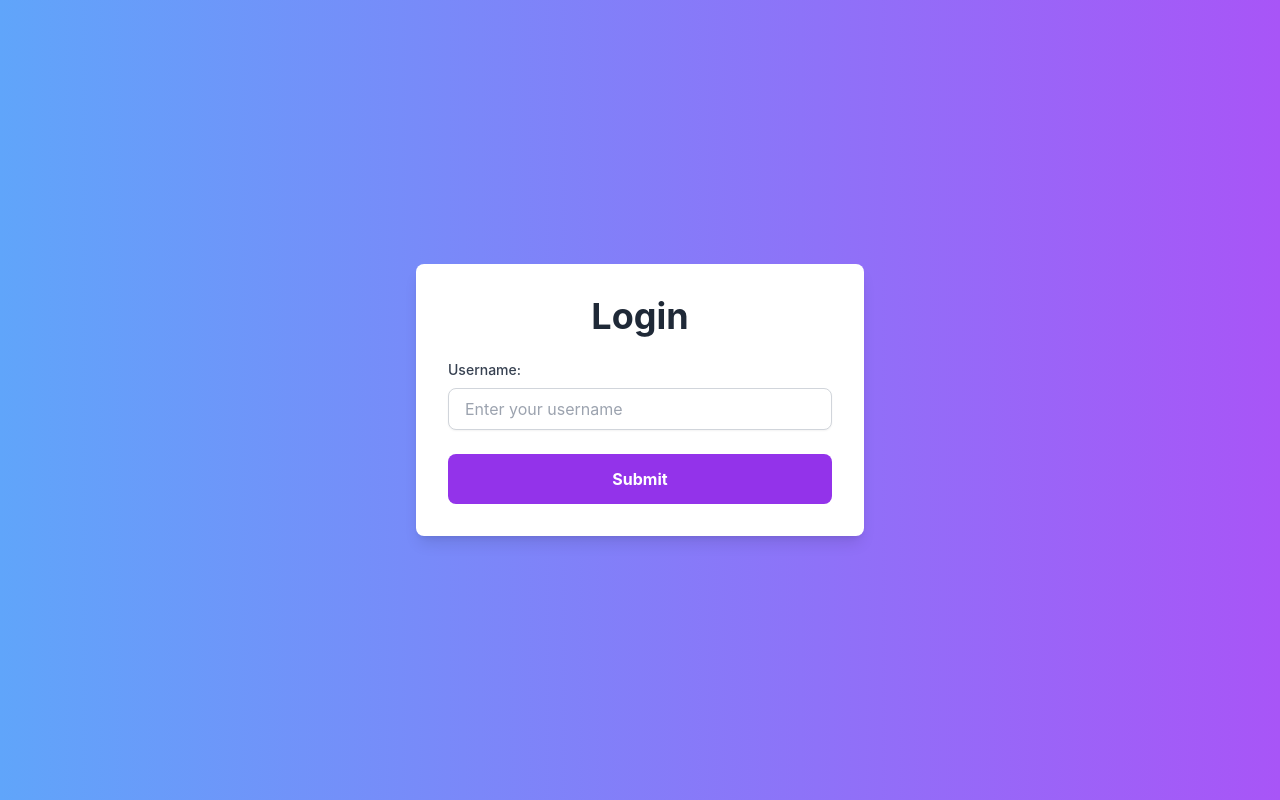
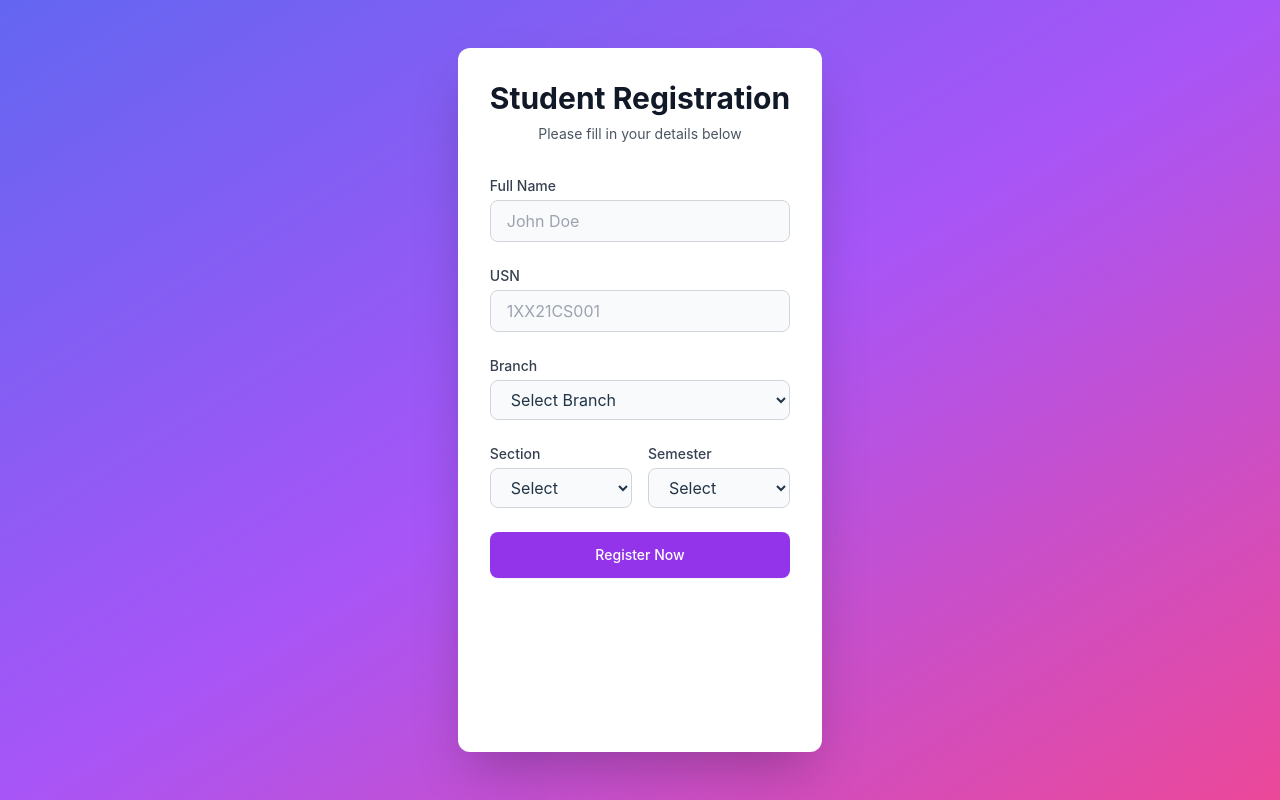
Before and after one commit to PACHITRA/dynamic-calendar, a React (Vite) app: page /register in a window 1280 px wide. Built offline with nearby package versions, Linux system fonts and the light colour scheme.

Commit message:
Register

```diff
--- a/package.json
+++ b/package.json
@@ -10,6 +10,7 @@
     "preview": "vite preview"
   },
   "dependencies": {
+    "lucide-react": "^0.469.0",
     "react": "^18.3.1",
     "react-dom": "^18.3.1"
   },
--- a/src/App.jsx
+++ b/src/App.jsx
@@ -1,9 +1,11 @@
+/* eslint-disable no-unused-vars */
 import Login from "./components/Login"
+import Register from "./components/Register"
 
 const App = () => {
   return (
     <div>
-      <Login />
+      <Register />
     </div>
   )
 }
--- /dev/null
+++ b/src/components/Register.jsx
@@ -0,0 +1,142 @@
+import { useState } from "react";
+import { AlertCircle, CheckCircle2 } from "lucide-react";
+
+const Register = () => {
+  const [name, setName] = useState("");
+  const [usn, setUsn] = useState("");
+  const [sec, setSec] = useState("");
+  const [branch, setBranch] = useState("");
+  const [sem, setSem] = useState("");
+  const [error, setError] = useState("");
+  const [submitted, setSubmitted] = useState(false);
+
+  const handleSubmit = (e) => {
+    e.preventDefault();
+    if (!name.trim() || !usn.trim() || !sec.trim() || !branch.trim() || !sem.trim()) {
+      setError("All fields are required!");
+      setSubmitted(false);
+    } else {
+      setError("");
+      console.log("Registered Data:", { name, usn, sec, branch, sem });
+      setSubmitted(true);
+    }
+  };
+
+  const handleChange = (e, setter) => {
+    setter(e.target.value);
+    setSubmitted(false);
+  };
+
+  const branches = ["Computer Science", "Information Technology", "Electronics", "Mechanical", "Civil"];
+  const sections = ["A", "B", "C", "D"];
+  const semesters = ["1", "2", "3", "4", "5", "6", "7", "8"];
+
+  return (
+    <div className="flex min-h-screen w-screen bg-gradient-to-br from-indigo-500 via-purple-500 to-pink-500 py-12 px-4 sm:px-6 lg:px-8">
+      <div className="max-w-md mx-auto bg-white rounded-xl shadow-2xl overflow-hidden">
+        <div className="px-8 pt-8 pb-6">
+          <div className="text-center mb-8">
+            <h1 className="text-3xl font-bold text-gray-900">Student Registration</h1>
+            <p className="mt-2 text-sm text-gray-600">Please fill in your details below</p>
+          </div>
+
+          <form onSubmit={handleSubmit} className="space-y-6">
+            <div>
+              <label htmlFor="name" className="block text-sm font-medium text-gray-700">Full Name</label>
+              <input
+                type="text"
+                id="name"
+                value={name}
+                onChange={(e) => handleChange(e, setName)}
+                className="mt-1 block w-full px-4 py-2 bg-gray-50 border border-gray-300 rounded-lg focus:ring-2 focus:ring-purple-500 focus:border-purple-500 transition-colors"
+                placeholder="John Doe"
+              />
+            </div>
+
+            <div>
+              <label htmlFor="usn" className="block text-sm font-medium text-gray-700">USN</label>
+              <input
+                type="text"
+                id="usn"
+                value={usn}
+                onChange={(e) => handleChange(e, setUsn)}
+                className="mt-1 block w-full px-4 py-2 bg-gray-50 border border-gray-300 rounded-lg focus:ring-2 focus:ring-purple-500 focus:border-purple-500 transition-colors"
+                placeholder="1XX21CS001"
+              />
+            </div>
+
+            <div>
+              <label htmlFor="branch" className="block text-sm font-medium text-gray-700">Branch</label>
+              <select
+                id="branch"
+                value={branch}
+                onChange={(e) => handleChange(e, setBranch)}
+                className="mt-1 block w-full px-4 py-2 bg-gray-50 border border-gray-300 rounded-lg focus:ring-2 focus:ring-purple-500 focus:border-purple-500 transition-colors"
+              >
+                <option value="">Select Branch</option>
+                {branches.map((b) => (
+                  <option key={b} value={b}>{b}</option>
+                ))}
+              </select>
+            </div>
+
+            <div className="grid grid-cols-2 gap-4">
+              <div>
+                <label htmlFor="sec" className="block text-sm font-medium text-gray-700">Section</label>
+                <select
+                  id="sec"
+                  value={sec}
+                  onChange={(e) => handleChange(e, setSec)}
+                  className="mt-1 block w-full px-4 py-2 bg-gray-50 border border-gray-300 rounded-lg focus:ring-2 focus:ring-purple-500 focus:border-purple-500 transition-colors"
+                >
+                  <option value="">Select</option>
+                  {sections.map((s) => (
+                    <option key={s} value={s}>{s}</option>
+                  ))}
+                </select>
+              </div>
+
+              <div>
+                <label htmlFor="sem" className="block text-sm font-medium text-gray-700">Semester</label>
+                <select
+                  id="sem"
+                  value={sem}
+                  onChange={(e) => handleChange(e, setSem)}
+                  className="mt-1 block w-full px-4 py-2 bg-gray-50 border border-gray-300 rounded-lg focus:ring-2 focus:ring-purple-500 focus:border-purple-500 transition-colors"
+                >
+                  <option value="">Select</option>
+                  {semesters.map((s) => (
+                    <option key={s} value={s}>{s}</option>
+                  ))}
+                </select>
+              </div>
+            </div>
+
+            {error && (
+              <div className="flex items-center space-x-2 text-red-600">
+                <AlertCircle size={16} />
+                <p className="text-sm font-medium">{error}</p>
+              </div>
+            )}
+
+            {submitted && !error && (
+              <div className="flex items-center space-x-2 text-green-600">
+                <CheckCircle2 size={16} />
+                <p className="text-sm font-medium">Registration successful!</p>
+              </div>
+            )}
+
+            <button
+              type="submit"
+              className="w-full py-3 px-4 border border-transparent rounded-lg shadow-sm text-sm font-medium text-white bg-purple-600 hover:bg-purple-700 focus:outline-none focus:ring-2 focus:ring-offset-2 focus:ring-purple-500 transition-colors duration-200"
+            >
+              Register Now
+            </button>
+          </form>
+        </div>
+      </div>
+    </div>
+  );
+};
+
+export default Register;
```
Also changed, not shown: 1 other file (tests, documents, lock files or other folders).
